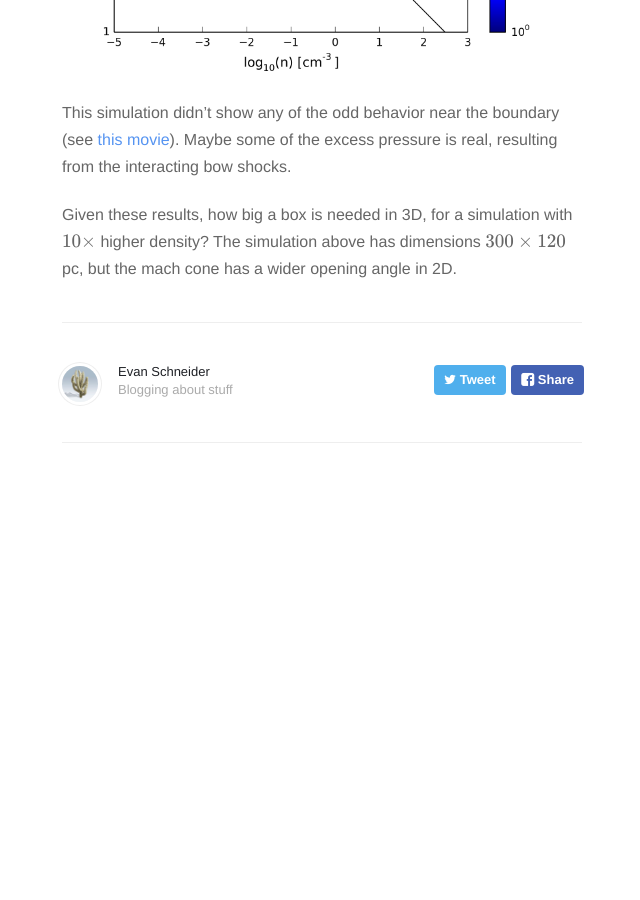
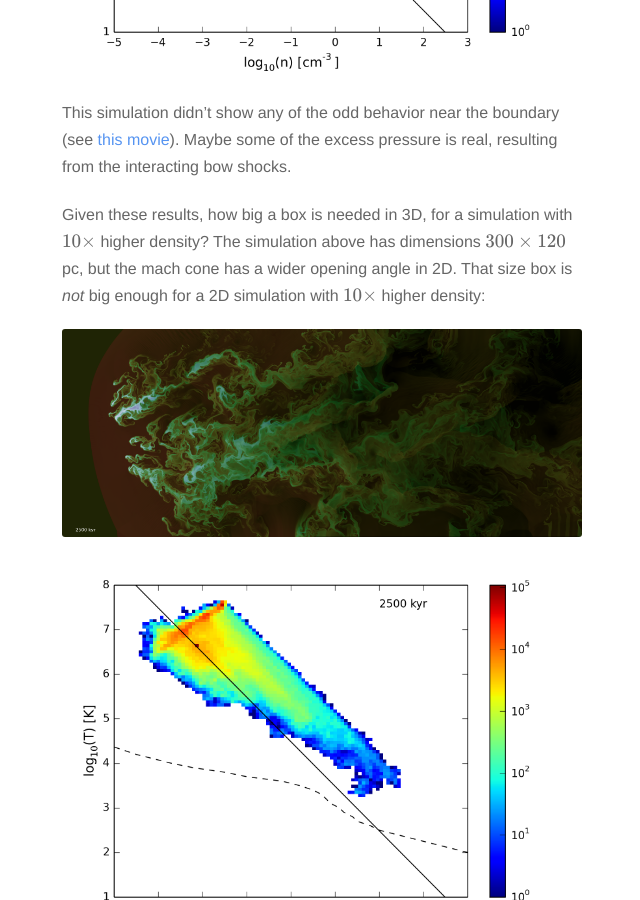
Before and after one commit to evaneschneider/site, a Jekyll site: the page built from _posts/2016-2-22-boundary_conditions.markdown, in a window 1280 px wide and 900 px high, scrolled down 2333 px. Shown: the whole window, without its empty margins (318-958 px from the left). Built offline with Jekyll 4.4.1, drawn with Linux system fonts in a browser that asks for light colours; nearby versions of some CDN libraries; formulas are drawn with MathJax 3; before the commit the page ends 2916 px from its top, so only the background shows below that.

Commit message:
more figures in post

```diff
--- a/_posts/2016-2-22-boundary_conditions.markdown
+++ b/_posts/2016-2-22-boundary_conditions.markdown
@@ -36,4 +36,8 @@ Maybe some of the excess pressure is real, resulting from the interacting bow sh
 
 Given these results, how big a box is needed in 3D, for a simulation with
 $$10\times$$ higher density? The simulation above has dimensions $$300\times120$$ pc,
-but the mach cone has a wider opening angle in 2D.
+but the mach cone has a wider opening angle in 2D. That size box is *not* big enough for
+a 2D simulation with $$10\times$$ higher density:
+
+<img src="{{ site.url }}assets/images/circle_wind_n10_big_250.png">
+<img src="{{ site.url }}assets/images/circle_wind_n10_big_nT_250.png">
```
Also changed, not shown: assets/images/circle_wind_n10_big_250.png (added), assets/images/circle_wind_n10_big_nT_250.png (added).
